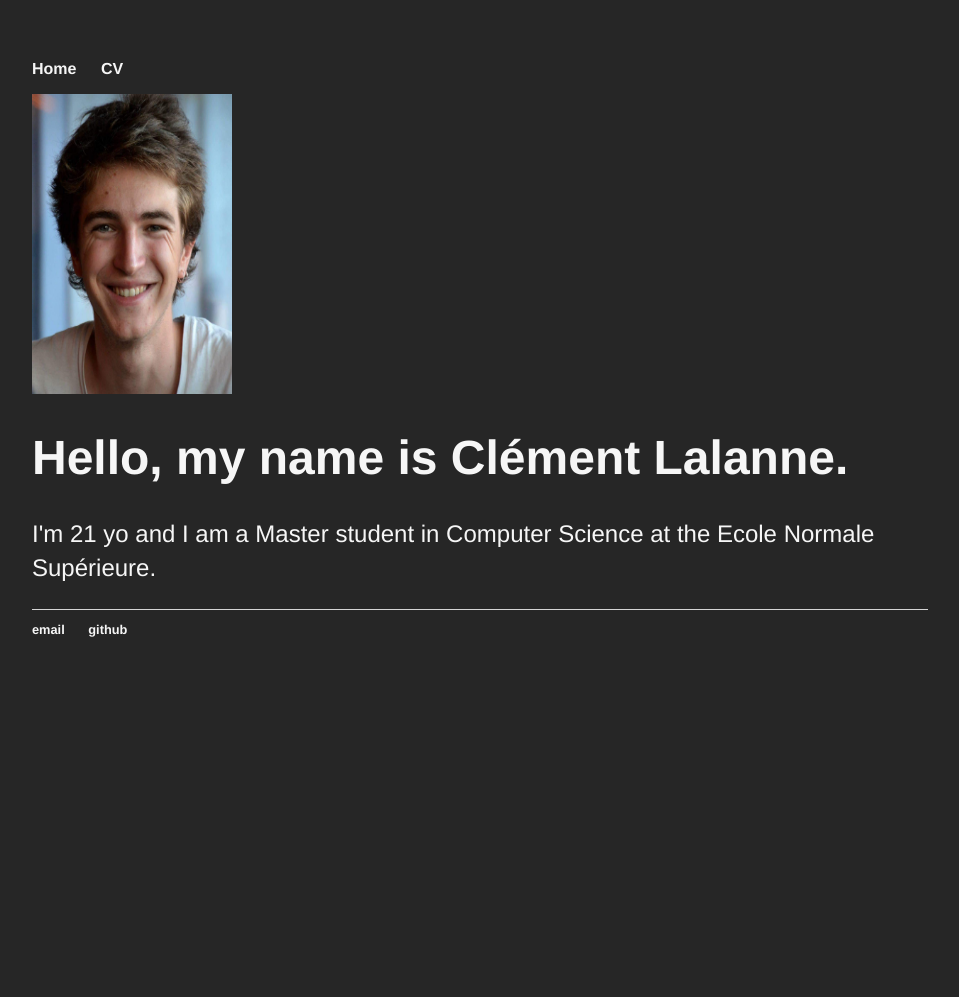
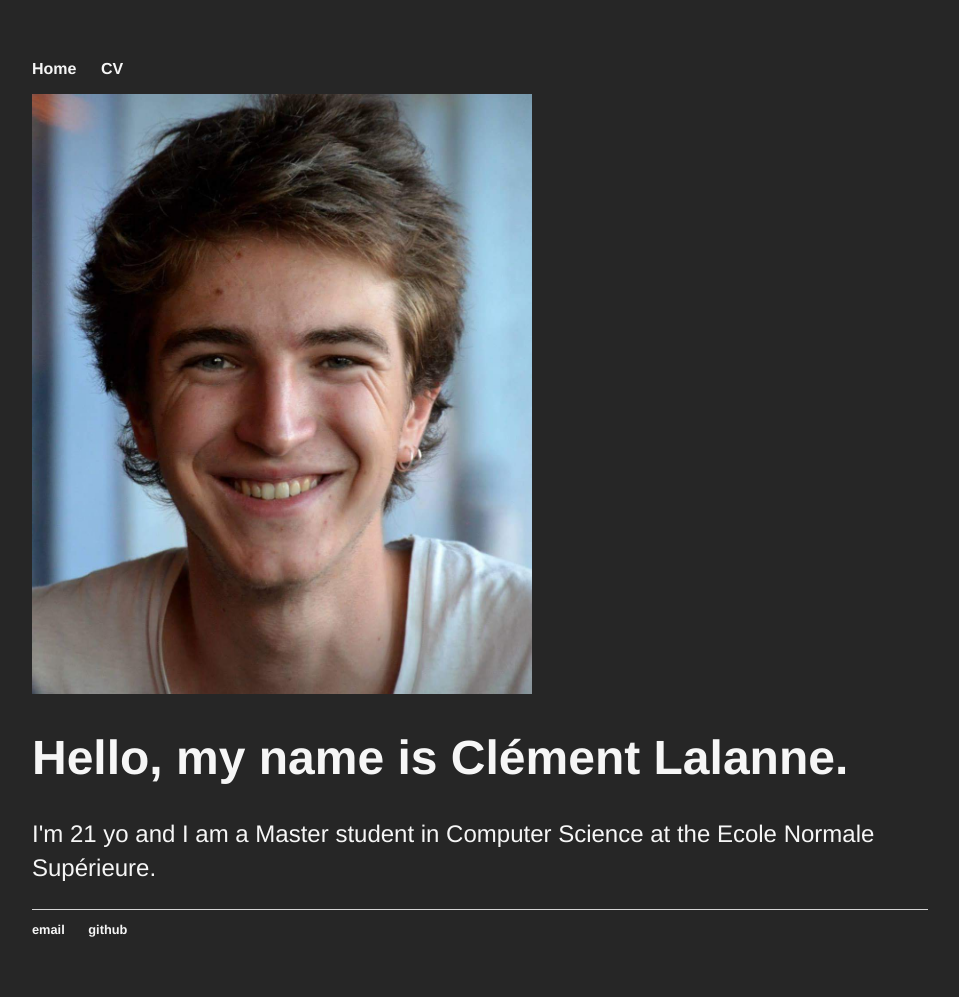
Before and after one commit to clemlal/clemlal.github.io, a Jekyll site: the page built from index.html, in a window 1280 px wide. Shown: the whole page, without its empty margins (160-1119 px from the left). Built offline with Jekyll 4.4.1, drawn with Linux system fonts in a browser that asks for light colours; before the commit the page ends 900 px from its top, so only the background shows below that.

Commit message:
first commit

```diff
--- a/index.html
+++ b/index.html
@@ -2,7 +2,7 @@
 layout: default
 title: Clément Lalanne
 ---
-<img src="cl.jpg" alt="Me" width="200" height="300">
+<img src="cl.jpg" alt="Me" width="500" height="600">
 <div class="blurb">
 	<h1>Hello, my name is Clément Lalanne.</h1>
 				<p>I'm 21 yo and I am a Master student in Computer Science at the Ecole Normale Supérieure.</p>
```
